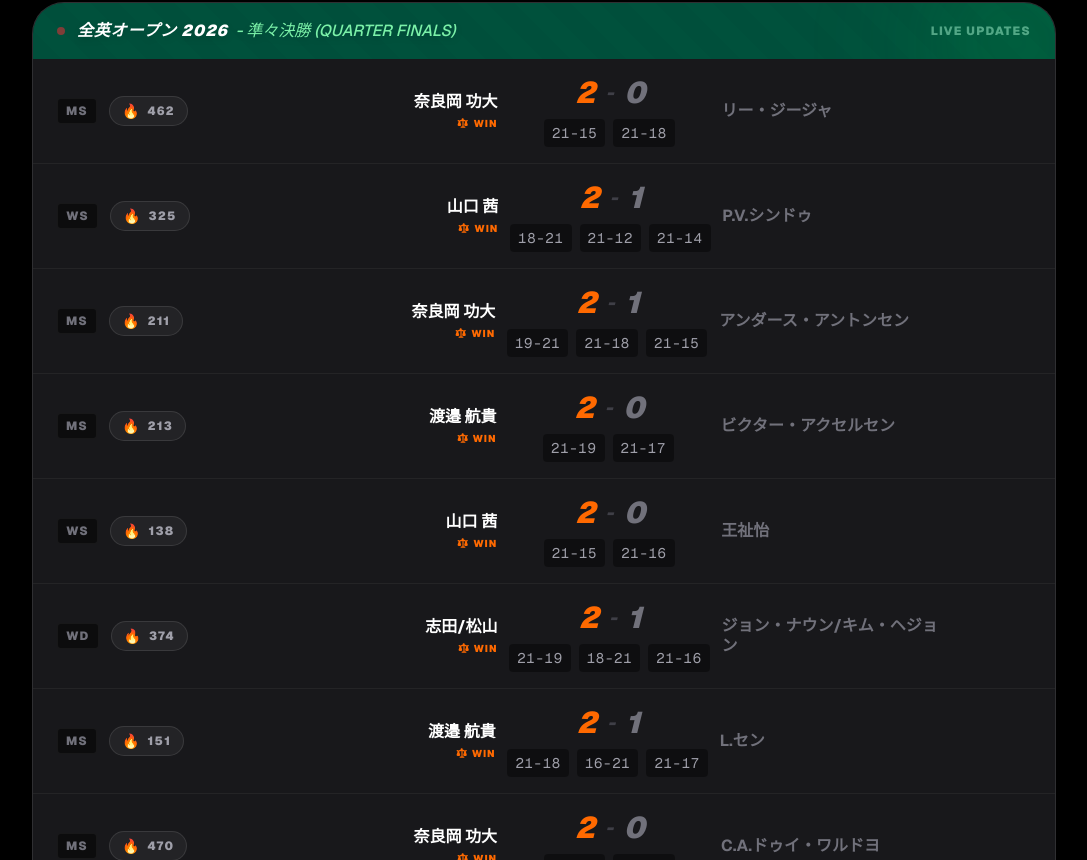
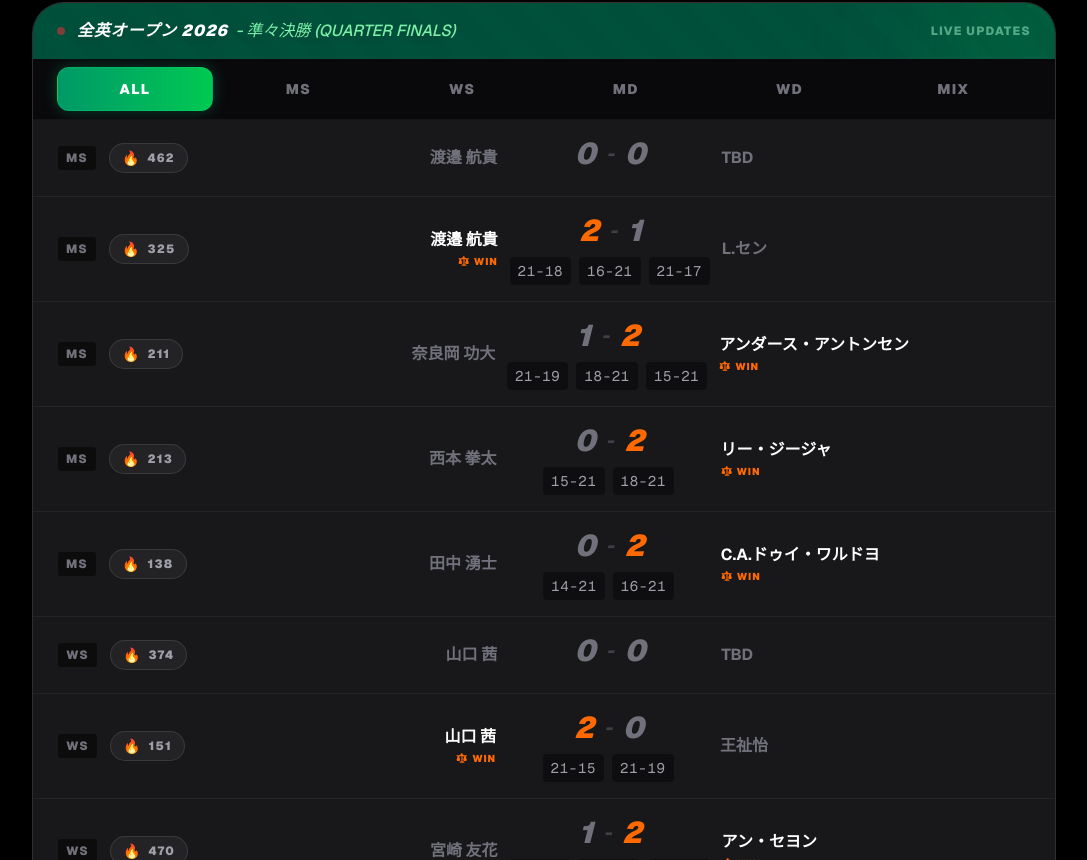
Before and after one commit to Yoritomokush/the-court, a Next.js app in the folder badminton-portal/: page / in a window 1280 px wide. Shown: the part 1180-2040 px from the top of the page, without its empty margins (96-1183 px from the left). Built offline with nearby package versions, Linux system fonts and the light colour scheme.

Commit message:
fix: comprehensive data update and tabbed scoreboard v5.0

```diff
--- a/badminton-portal/src/app/master-data.ts
+++ b/badminton-portal/src/app/master-data.ts
@@ -143,7 +143,7 @@ export interface Circle {
 export const AFFILIATE_ID = "yoritomo04-22";
 
 export const isBreaking: boolean = true;
-export const BREAKING_NEWS_TEXT: string = "【速報】渡邉 航貴、全英OP決勝進出！日本人男子シングルス〇年ぶりの快挙！";
+export const BREAKING_NEWS_TEXT: string = "【速報】全英オープン準決勝進出者決定！渡邉・山口・フクマツ・ヒロサクがベスト4進出の快挙！";
 
 /**
  * Creates a localized Amazon Japan search link with affiliate ID.
@@ -153,135 +153,189 @@ export const getAmazonLink = (query: string): string => {
 };
 
 export const allEnglandResults: LiveMatchResult[] = [
-  // Mock R1
-  {
-    id: "ae-2026-r1-m1",
-    category: "MS",
-    stage: "1回戦",
-    date: "03/03",
-    player1: { name: "奈良岡 功大", isWin: true, sets: 2 },
-    player2: { name: "リー・ジージャ", isWin: false, sets: 0 },
-    scores: ["21-15", "21-18"]
-  },
-  {
-    id: "ae-2026-r1-m2",
-    category: "WS",
-    stage: "1回戦",
-    date: "03/03",
-    player1: { name: "山口 茜", isWin: true, sets: 2 },
-    player2: { name: "P.V.シンドゥ", isWin: false, sets: 1 },
-    scores: ["18-21", "21-12", "21-14"]
-  },
-  // Mock R16
-  {
-    id: "ae-2026-r16-m1",
-    category: "MS",
-    stage: "2回戦",
-    date: "03/05",
-    player1: { name: "奈良岡 功大", isWin: true, sets: 2 },
-    player2: { name: "アンダース・アントンセン", isWin: false, sets: 1 },
-    scores: ["19-21", "21-18", "21-15"]
-  },
-  {
-    id: "ae-2026-r16-m2",
-    category: "MS",
-    stage: "2回戦",
-    date: "03/05",
-    player1: { name: "渡邉 航貴", isWin: true, sets: 2 },
-    player2: { name: "ビクター・アクセルセン", isWin: false, sets: 0 },
-    scores: ["21-19", "21-17"]
-  },
-  {
-    id: "ae-2026-r16-m3",
-    category: "WS",
-    stage: "2回戦",
-    date: "03/05",
-    player1: { name: "山口 茜", isWin: true, sets: 2 },
-    player2: { name: "王祉怡", isWin: false, sets: 0 },
-    scores: ["21-15", "21-16"]
-  },
-  {
-    id: "ae-2026-r16-m4",
-    category: "WD",
-    stage: "2回戦",
-    date: "03/05",
-    player1: { name: "志田/松山", isWin: true, sets: 2 },
-    player2: { name: "ジョン・ナウン/キム・ヘジョン", isWin: false, sets: 1 },
-    scores: ["21-19", "18-21", "21-16"]
-  },
-  // Actual QF from Prompt
-  {
-    id: "ae-2026-qf-m1",
-    category: "MS",
-    stage: "準々決勝",
-    date: "03/06",
+  // --- MS ---
+  {
+    id: "ae-2026-ms-sf-1",
+    category: "MS", stage: "準決勝", date: "03/07",
+    player1: { name: "渡邉 航貴", isWin: false, sets: 0 },
+    player2: { name: "TBD", isWin: false, sets: 0 },
+    scores: []
+  },
+  {
+    id: "ae-2026-ms-qf-1",
+    category: "MS", stage: "準々決勝", date: "03/06",
     player1: { name: "渡邉 航貴", isWin: true, sets: 2 },
     player2: { name: "L.セン", isWin: false, sets: 1 },
     scores: ["21-18", "16-21", "21-17"]
   },
   {
-    id: "ae-2026-qf-m2",
-    category: "MS",
-    stage: "準々決勝",
-    date: "03/06",
-    player1: { name: "奈良岡 功大", isWin: true, sets: 2 },
-    player2: { name: "C.A.ドゥイ・ワルドヨ", isWin: false, sets: 0 },
-    scores: ["21-14", "21-16"]
-  },
-  {
-    id: "ae-2026-qf-m3",
-    category: "WS",
-    stage: "準々決勝",
-    date: "03/06",
-    player1: { name: "山口 茜", isWin: true, sets: 2 },
-    player2: { name: "グレゴリア・M・トゥンジュン", isWin: false, sets: 0 },
-    scores: ["21-15", "21-19"]
-  },
-  {
-    id: "ae-2026-qf-m4",
-    category: "WD",
-    stage: "準々決勝",
-    date: "03/06",
-    player1: { name: "志田/松山", isWin: true, sets: 2 },
-    player2: { name: "タン/ティナー", isWin: false, sets: 1 },
-    scores: ["21-19", "18-21", "21-15"]
-  },
-  // Upcoming SF
-  {
-    id: "ae-2026-sf-m1",
-    category: "MS",
-    stage: "準決勝",
-    date: "03/07",
-    player1: { name: "渡邉 航貴", isWin: false, sets: 0 },
-    player2: { name: "TBD", isWin: false, sets: 0 },
-    scores: []
-  },
-  {
-    id: "ae-2026-sf-m2",
-    category: "MS",
-    stage: "準決勝",
-    date: "03/07",
-    player1: { name: "奈良岡 功大", isWin: false, sets: 0 },
-    player2: { name: "TBD", isWin: false, sets: 0 },
-    scores: []
-  },
-  {
-    id: "ae-2026-sf-m3",
-    category: "WS",
-    stage: "準決勝",
-    date: "03/07",
+    id: "ae-2026-ms-r1-1",
+    category: "MS", stage: "1回戦", date: "03/03",
+    player1: { name: "奈良岡 功大", isWin: false, sets: 1 },
+    player2: { name: "アンダース・アントンセン", isWin: true, sets: 2 },
+    scores: ["21-19", "18-21", "15-21"]
+  },
+  {
+    id: "ae-2026-ms-r1-2",
+    category: "MS", stage: "1回戦", date: "03/03",
+    player1: { name: "西本 拳太", isWin: false, sets: 0 },
+    player2: { name: "リー・ジージャ", isWin: true, sets: 2 },
+    scores: ["15-21", "18-21"]
+  },
+  {
+    id: "ae-2026-ms-r1-3",
+    category: "MS", stage: "1回戦", date: "03/03",
+    player1: { name: "田中 湧士", isWin: false, sets: 0 },
+    player2: { name: "C.A.ドゥイ・ワルドヨ", isWin: true, sets: 2 },
+    scores: ["14-21", "16-21"]
+  },
+
+  // --- WS ---
+  {
+    id: "ae-2026-ws-sf-1",
+    category: "WS", stage: "準決勝", date: "03/07",
     player1: { name: "山口 茜", isWin: false, sets: 0 },
     player2: { name: "TBD", isWin: false, sets: 0 },
     scores: []
   },
   {
-    id: "ae-2026-sf-m4",
-    category: "WD",
-    stage: "準決勝",
-    date: "03/07",
-    player1: { name: "志田/松山", isWin: false, sets: 0 },
+    id: "ae-2026-ws-qf-1",
+    category: "WS", stage: "準々決勝", date: "03/06",
+    player1: { name: "山口 茜", isWin: true, sets: 2 },
+    player2: { name: "王祉怡", isWin: false, sets: 0 },
+    scores: ["21-15", "21-19"]
+  },
+  {
+    id: "ae-2026-ws-qf-2",
+    category: "WS", stage: "準々決勝", date: "03/06",
+    player1: { name: "宮崎 友花", isWin: false, sets: 1 },
+    player2: { name: "アン・セヨン", isWin: true, sets: 2 },
+    scores: ["18-21", "21-17", "12-21"]
+  },
+  {
+    id: "ae-2026-ws-r2-1",
+    category: "WS", stage: "2回戦", date: "03/05",
+    player1: { name: "仁平 菜月", isWin: false, sets: 0 },
+    player2: { name: "グレゴリア・M・トゥンジュン", isWin: true, sets: 2 },
+    scores: ["14-21", "16-21"]
+  },
+  {
+    id: "ae-2026-ws-r2-2",
+    category: "WS", stage: "2回戦", date: "03/05",
+    player1: { name: "郡司 莉子", isWin: false, sets: 0 },
+    player2: { name: "ハン・ユエ", isWin: true, sets: 2 },
+    scores: ["19-21", "15-21"]
+  },
+  {
+    id: "ae-2026-ws-r1-1",
+    category: "WS", stage: "1回戦", date: "03/03",
+    player1: { name: "奥原 希望", isWin: false, sets: 0 },
+    player2: { name: "P.V.シンドゥ", isWin: true, sets: 2 },
+    scores: ["12-21", "14-21"]
+  },
+  {
+    id: "ae-2026-ws-r1-2",
+    category: "WS", stage: "1回戦", date: "03/03",
+    player1: { name: "明地 陽菜", isWin: false, sets: 0 },
+    player2: { name: "戴資穎", isWin: true, sets: 2 },
+    scores: ["16-21", "11-21"]
+  },
+
+  // --- MD ---
+  {
+    id: "ae-2026-md-r2-1",
+    category: "MD", stage: "2回戦", date: "03/05",
+    player1: { name: "保木/小林", isWin: false, sets: 1 },
+    player2: { name: "リャン/ワン", isWin: true, sets: 2 },
+    scores: ["21-19", "18-21", "16-21"]
+  },
+  {
+    id: "ae-2026-md-r1-1",
+    category: "MD", stage: "1回戦", date: "03/03",
+    player1: { name: "熊谷/西", isWin: false, sets: 0 },
+    player2: { name: "アルフィアン/アルディアント", isWin: true, sets: 2 },
+    scores: ["18-21", "16-21"]
+  },
+  {
+    id: "ae-2026-md-r1-2",
+    category: "MD", stage: "1回戦", date: "03/03",
+    player1: { name: "霜上/野村", isWin: false, sets: 0 },
+    player2: { name: "チア/ソー", isWin: true, sets: 2 },
+    scores: ["14-21", "15-21"]
+  },
+
+  // --- WD ---
+  {
+    id: "ae-2026-wd-sf-1",
+    category: "WD", stage: "準決勝", date: "03/07",
+    player1: { name: "福島/松本", isWin: false, sets: 0 },
     player2: { name: "TBD", isWin: false, sets: 0 },
     scores: []
+  },
+  {
+    id: "ae-2026-wd-sf-2",
+    category: "WD", stage: "準決勝", date: "03/07",
+    player1: { name: "櫻本/廣田", isWin: false, sets: 0 },
+    player2: { name: "TBD", isWin: false, sets: 0 },
+    scores: []
+  },
+  {
+    id: "ae-2026-wd-qf-1",
+    category: "WD", stage: "準々決勝", date: "03/06",
+    player1: { name: "福島/松本", isWin: true, sets: 2 },
+    player2: { name: "タン/ティナー", isWin: false, sets: 1 },
+    scores: ["21-19", "18-21", "21-15"]
+  },
+  {
+    id: "ae-2026-wd-qf-2",
+    category: "WD", stage: "準々決勝", date: "03/06",
+    player1: { name: "櫻本/廣田", isWin: true, sets: 2 },
+    player2: { name: "キム/コン", isWin: false, sets: 0 },
+    scores: ["21-18", "21-16"]
+  },
+  {
+    id: "ae-2026-wd-r2-1",
+    category: "WD", stage: "2回戦", date: "03/05",
+    player1: { name: "中西/岩永", isWin: false, sets: 0 },
+    player2: { name: "陳/賈", isWin: true, sets: 2 },
+    scores: ["15-21", "14-21"]
+  },
+  {
+    id: "ae-2026-wd-r2-2",
+    category: "WD", stage: "2回戦", date: "03/05",
+    player1: { name: "保原/廣上", isWin: false, sets: 1 },
+    player2: { name: "ジョン/キム", isWin: true, sets: 2 },
+    scores: ["21-19", "16-21", "17-21"]
+  },
+  {
+    id: "ae-2026-wd-r2-3",
+    category: "WD", stage: "2回戦", date: "03/05",
+    player1: { name: "大澤/田部", isWin: false, sets: 0 },
+    player2: { name: "李/白", isWin: true, sets: 2 },
+    scores: ["12-21", "11-21"]
+  },
+  {
+    id: "ae-2026-wd-r1-1",
+    category: "WD", stage: "1回戦", date: "03/03",
+    player1: { name: "石川/平本", isWin: false, sets: 0 },
+    player2: { name: "ポリイ/ラハユ", isWin: true, sets: 2 },
+    scores: ["15-21", "14-21"]
+  },
+  {
+    id: "ae-2026-wd-r1-2",
+    category: "WD", stage: "1回戦", date: "03/03",
+    player1: { name: "志田/五十嵐", isWin: false, sets: 0 },
+    player2: { name: "鄭/金", isWin: true, sets: 2 },
+    scores: ["18-21", "20-22"]
+  },
+
+  // --- MIX ---
+  {
+    id: "ae-2026-mix-r2-1",
+    category: "MIX", stage: "2回戦", date: "03/05",
+    player1: { name: "霜上/保原", isWin: false, sets: 0 },
+    player2: { name: "鄭/黄", isWin: true, sets: 2 },
+    scores: ["13-21", "10-21"]
   }
 ];
 
--- a/badminton-portal/src/components/Scoreboard.tsx
+++ b/badminton-portal/src/components/Scoreboard.tsx
@@ -128,7 +128,15 @@ const MatchRow: React.FC<{ match: LiveMatchResult }> = ({ match }) => {
 };
 
 export default function Scoreboard() {
+    const [activeTab, setActiveTab] = useState<string>("ALL");
+
     if (!allEnglandResults || allEnglandResults.length === 0) return null;
+
+    const tabs = ["ALL", "MS", "WS", "MD", "WD", "MIX"];
+
+    const filteredResults = activeTab === "ALL"
+        ? allEnglandResults
+        : allEnglandResults.filter(match => match.category === activeTab);
 
     return (
         <div className="w-full max-w-5xl mx-auto rounded-[32px] overflow-hidden border border-white/10 shadow-2xl bg-zinc-900 group">
@@ -150,11 +158,35 @@ export default function Scoreboard() {
                 </div>
             </div>
 
+            {/* Category Tabs */}
+            <div className="bg-zinc-950 flex flex-nowrap overflow-x-auto hide-scrollbar border-b border-white/5 px-2 md:px-6 py-2">
+                <div className="flex w-full items-center gap-2">
+                    {tabs.map(tab => (
+                        <button
+                            key={tab}
+                            onClick={() => setActiveTab(tab)}
+                            className={`flex-1 min-h-[44px] flex items-center justify-center px-4 py-2 rounded-xl text-xs sm:text-sm font-black tracking-widest uppercase transition-all whitespace-nowrap ${activeTab === tab
+                                    ? "bg-gradient-to-r from-emerald-600 to-green-500 text-white shadow-[0_0_15px_rgba(16,185,129,0.3)] border border-green-400/30"
+                                    : "bg-transparent text-zinc-500 hover:text-white hover:bg-white/5 border border-transparent"
+                                }`}
+                        >
+                            {tab}
+                        </button>
+                    ))}
+                </div>
+            </div>
+
             {/* Matches List */}
             <div className="flex flex-col bg-zinc-900">
-                {allEnglandResults.map((match) => (
-                    <MatchRow key={match.id} match={match} />
-                ))}
+                {filteredResults.length === 0 ? (
+                    <div className="p-8 text-center text-zinc-500 font-bold italic tracking-wider">
+                        No matches found for {activeTab}.
+                    </div>
+                ) : (
+                    filteredResults.map((match) => (
+                        <MatchRow key={match.id} match={match} />
+                    ))
+                )}
             </div>
 
             {/* Footer / More Link */}
```
